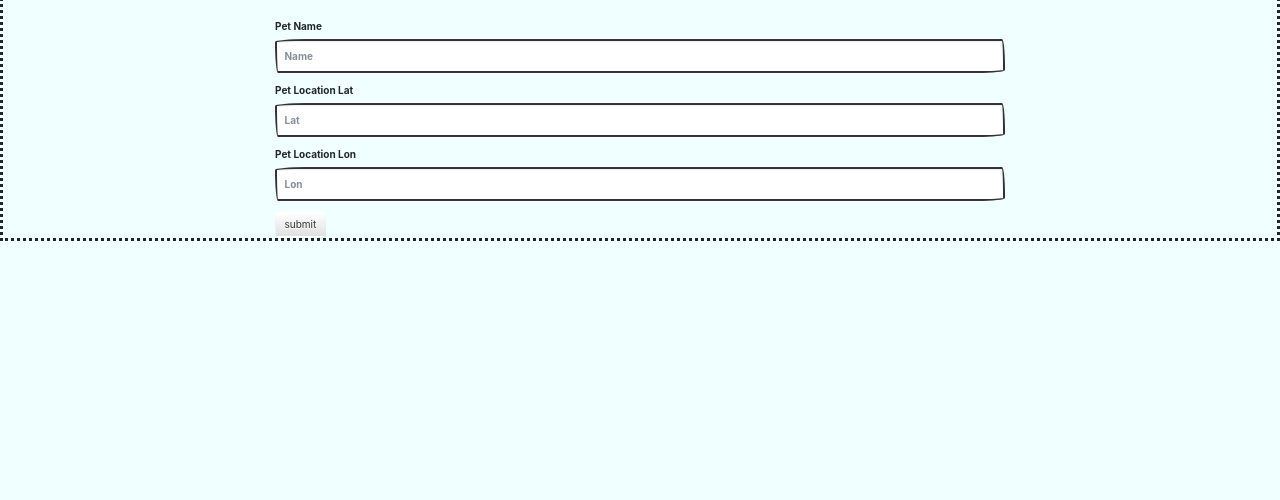
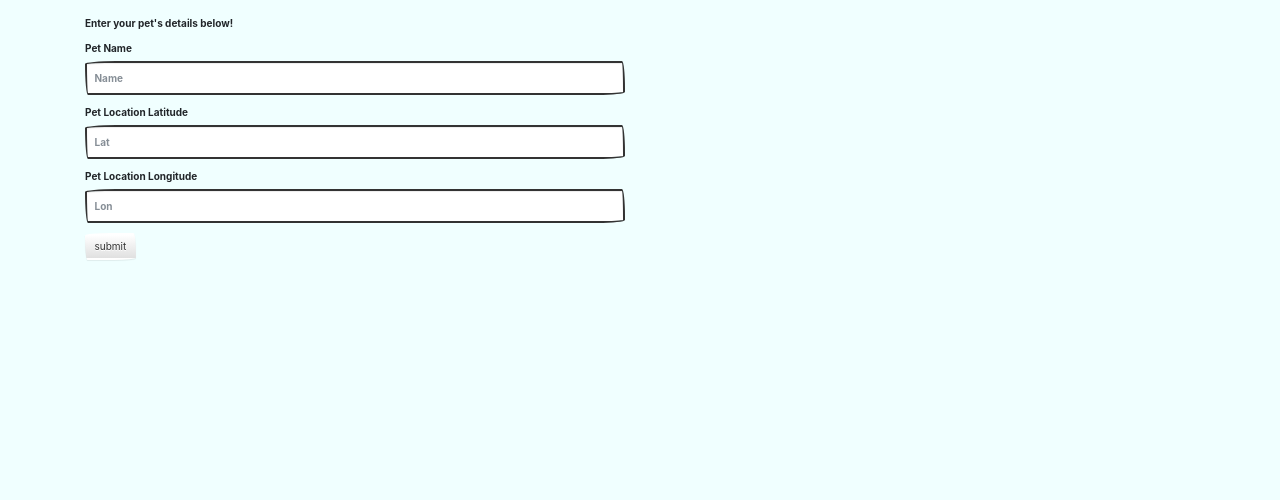
Before and after one commit to AUrieta13/Pet_Pals, a Flask app: page /send in a window 1280 px wide. Shown: the part 224-724 px from the top of the page. Run offline with Flask 2, Linux system fonts and the light colour scheme; some libraries are stand-ins or nearby versions; some web fonts are replaced.

Commit message:
editing files

```diff
--- a/pet_pals/static/js/app.js
+++ b/pet_pals/static/js/app.js
@@ -20,11 +20,11 @@ function buildPlot() {
           type: "albers usa"
         },
         showland: true,
-        landcolor: "rbg(240,255,255)",
+        landcolor: "rbg(217,217,217)",
         subunitwidth: 1,
         countrywidth: 1,
         subunitcolor: "rgb(255,255,255)",
-        countrycolor: "rgb(255,255,255)"
+        countrycolor: "rgb(240,255,255)"
       }
     };
 
--- a/pet_pals/templates/form.html
+++ b/pet_pals/templates/form.html
@@ -22,25 +22,26 @@
         crossorigin="anonymous"></script>
     <link rel="stylesheet" href="{{ url_for('static', filename='css/style.css') }}">
 
-    <body style="background-color:azure; border-style: dotted;">
+    <body style="background-color:azure">
         <div class="container">
-            <div class="col-md-12 jumbotron text-align" style="text-align: center; background-image: url(https://media.istockphoto.com/vectors/dogs-border-set-small-and-large-dogs-front-side-and-back-side-vector-id1085839582?k=20&m=1085839582&s=612x612&w=0&h=t5XNlLGcI5XtnC62TEp2B_IsUfHxyWXN5pKSxPC_FjM=); background-position: center; background-size: contain; height: 220px;">
+            <div class="col-xs-12 jumbotron text-align" style="text-align: center; background-image: url(https://media.istockphoto.com/vectors/dogs-border-set-small-and-large-dogs-front-side-and-back-side-vector-id1085839582?k=20&m=1085839582&s=612x612&w=0&h=t5XNlLGcI5XtnC62TEp2B_IsUfHxyWXN5pKSxPC_FjM=); background-position: center; background-size: contain; height: 220px;">
                 <h1>Pet Pal</h1>
-                <p>Enter your pet's details below!</p>
+
             </div>
             <div class="row">
-                <div class="col-md-offset-2 col-md-8">
+                <div class="col-xs-6">
+                    <p>Enter your pet's details below!</p>
                     <form method="POST" action="/send" role="form", name="petform">
                         <div class="form-group">
                             <label for="inputName">Pet Name</label>
                             <input type="text" class="form-control" id="inputName" name="petName" placeholder="Name">
                         </div>
                         <div class="form-group">
-                            <label for="inputLat">Pet Location Lat</label>
+                            <label for="inputLat">Pet Location Latitude</label>
                             <input type="text" class="form-control" id="inputLat" name="petLat" placeholder="Lat">
                         </div>
                         <div class="form-group">
-                            <label for="inputLon">Pet Location Lon</label>
+                            <label for="inputLon">Pet Location Longitude</label>
                             <input type="text" class="form-control" id="inputLon" name="petLon" placeholder="Lon">
                         </div>
                         <input type="submit" value="submit" class="btn btn-default">
```
Also changed, not shown: pet_pals/templates/index.html (+4 -4 lines).
